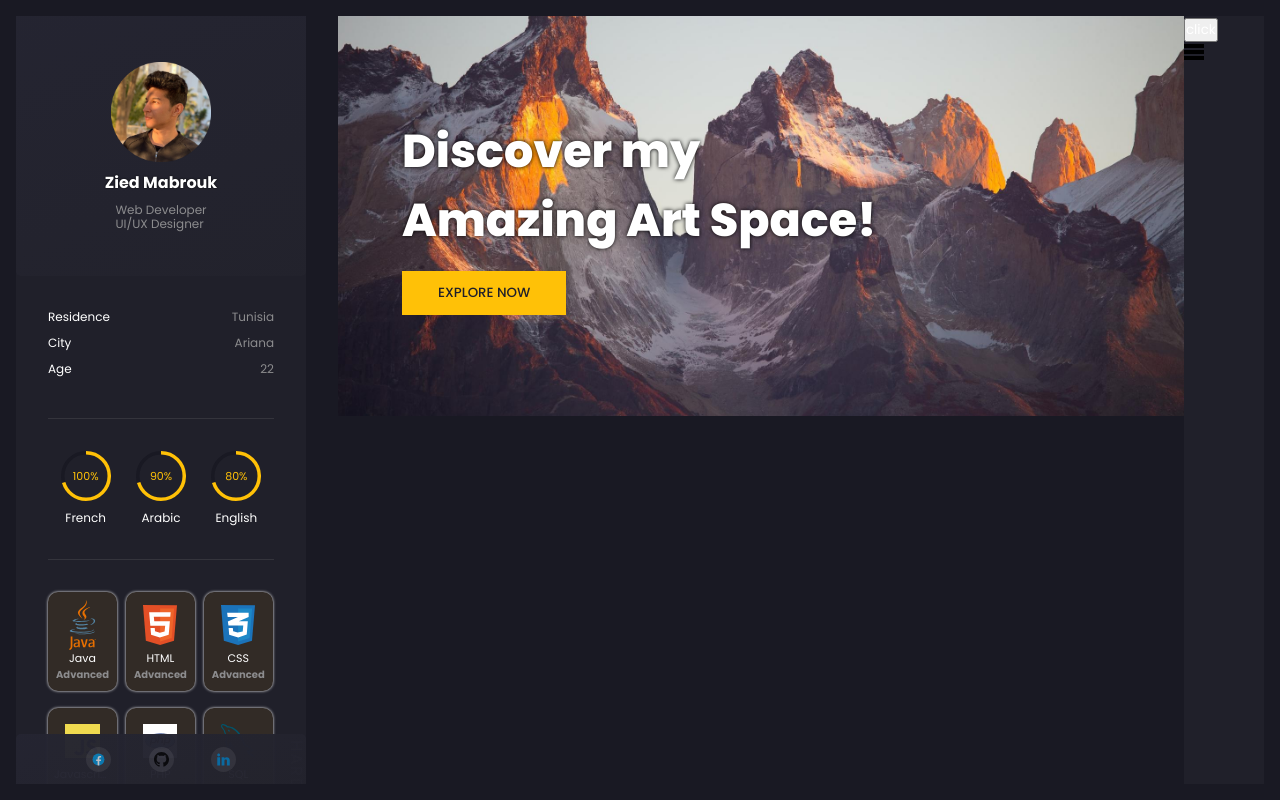
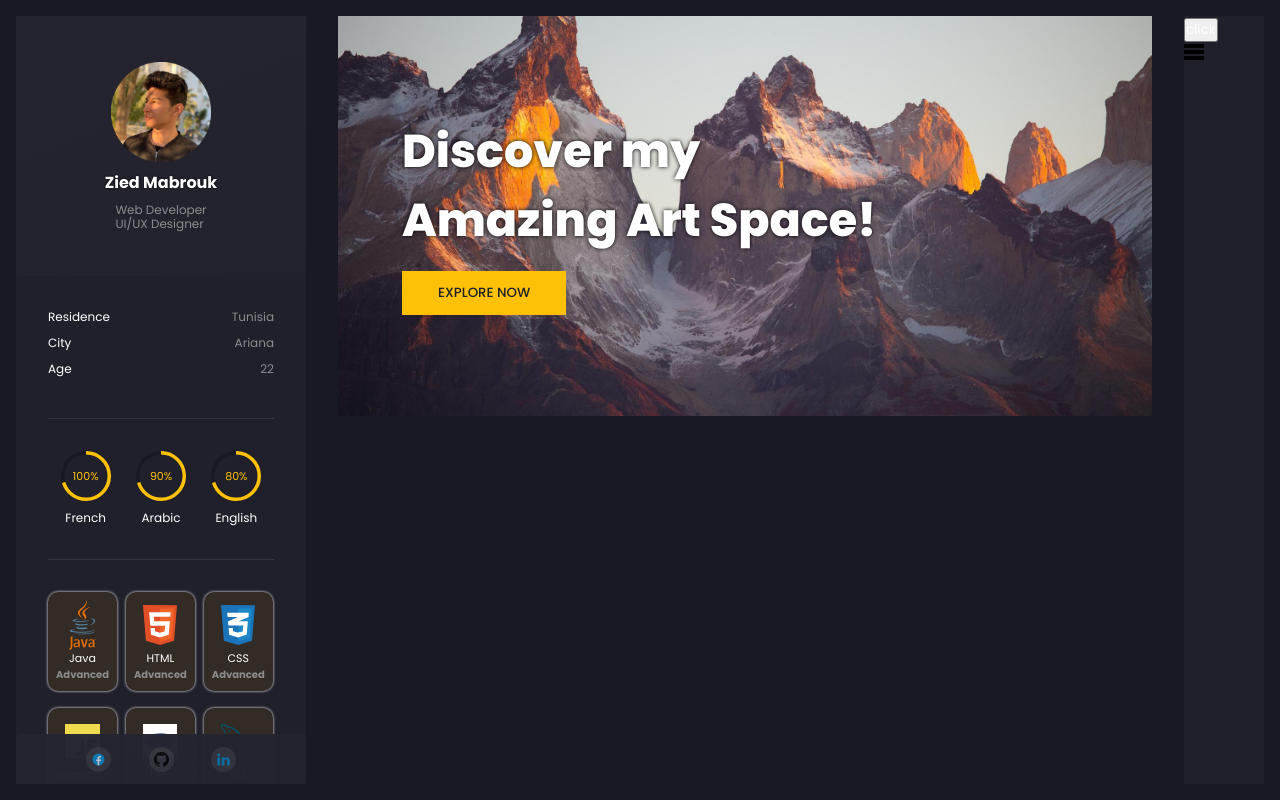
Before and after one commit to Zied-Mabrouk/port, a React (Create React App) app: page / in a window 1280 px wide. Built offline with nearby package versions, Linux system fonts and the light colour scheme.

Commit message:
Update App.scss

```diff
--- a/src/App.scss
+++ b/src/App.scss
@@ -50,7 +50,7 @@ html {
   scroll-behavior: smooth;
 }
 .page-content {
-  width: calc(min(100vw,1440px) - (290px +  80px));
+  width: calc(min(100vw - 402px ,1440px - 370px ) );
   padding: 0 32px;
   transition: all 1s ease-in-out;
 }
```
